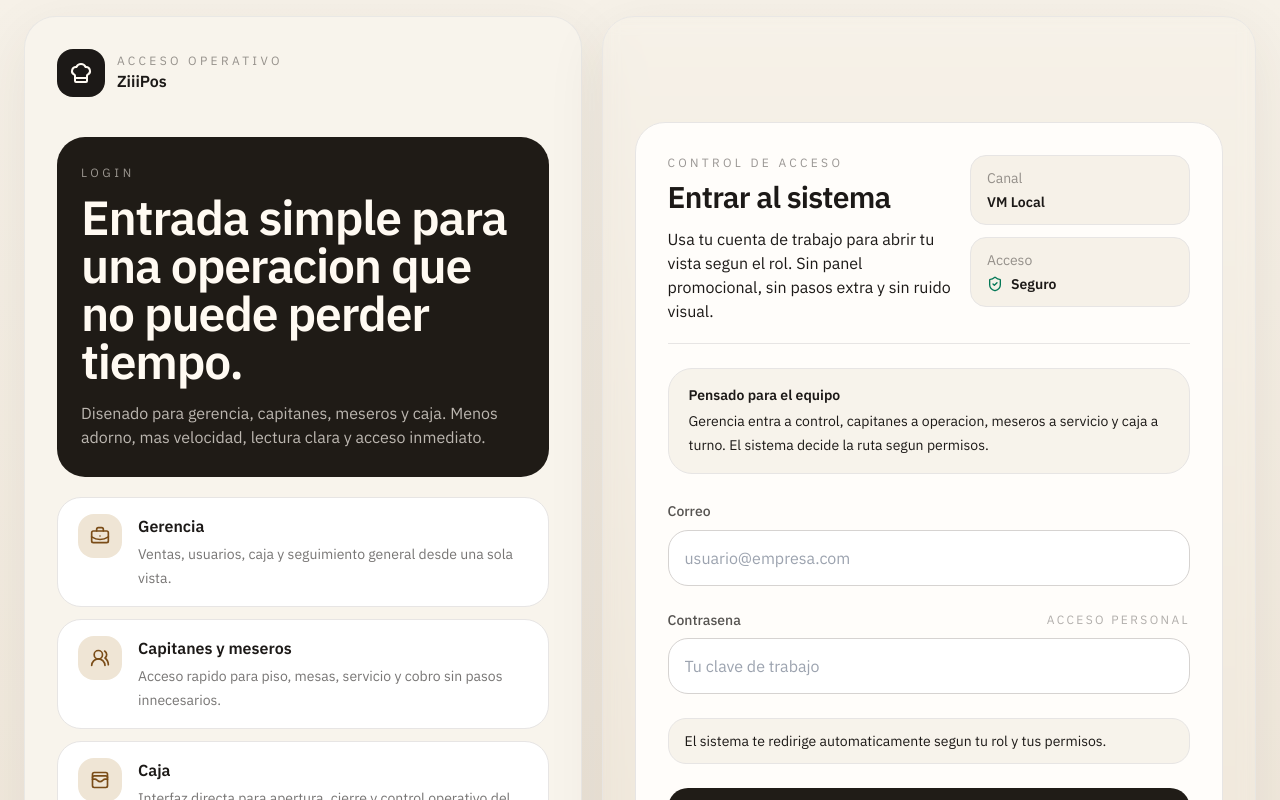
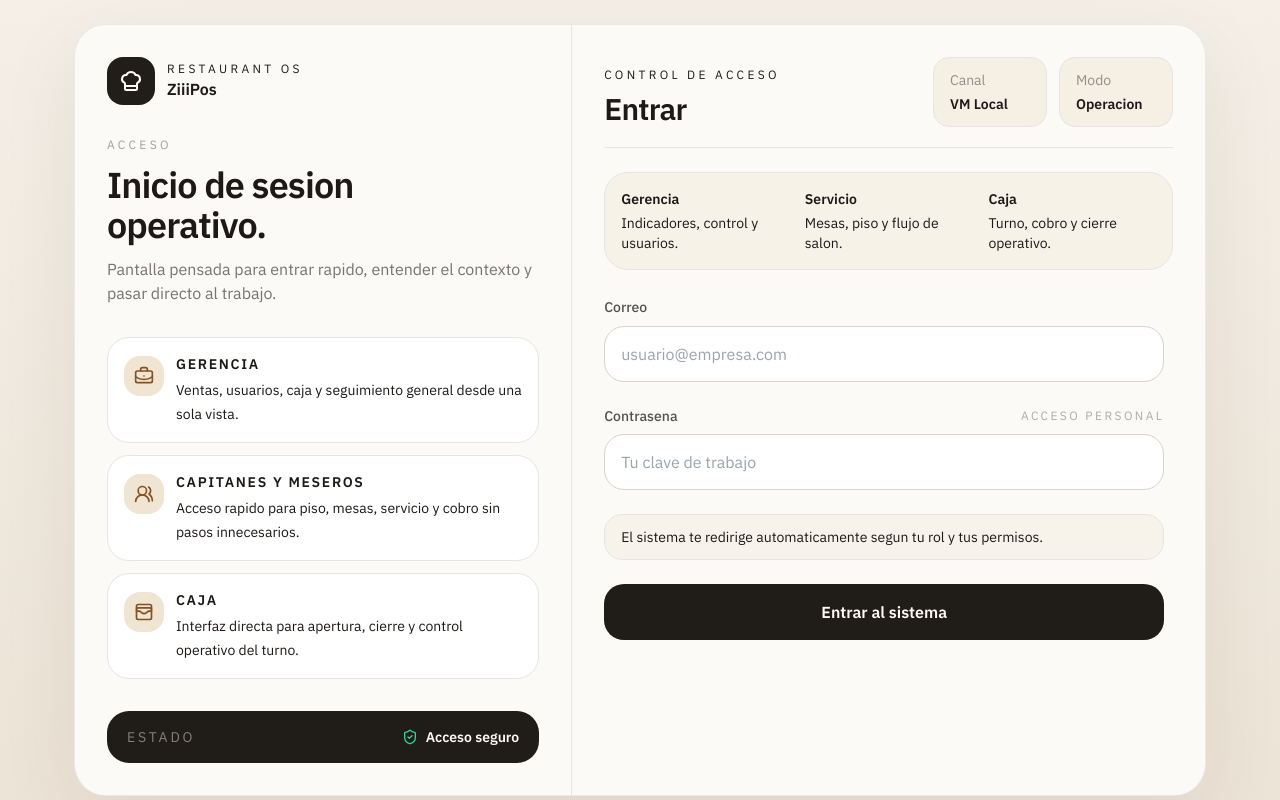
Before and after one commit to ziiiadmin2026/ziiiPos, a Next.js app: page /login in a window 1280 px wide. Shown: the top 800 px of the page. Built offline with nearby package versions, Linux system fonts and the light colour scheme; no server answers.

Commit message:
refactor: simplificar login a pantalla de acceso operativa

```diff
--- a/src/app/login/page.tsx
+++ b/src/app/login/page.tsx
@@ -40,91 +40,94 @@ export default async function LoginPage({ searchParams }: LoginPageProps) {
   const error = Array.isArray(errorParam) ? errorParam[0] : errorParam;
 
   return (
-    <main className="min-h-screen bg-[linear-gradient(180deg,#f6f1e8_0%,#efe7da_100%)] text-ink">
-      <div className="mx-auto flex min-h-screen max-w-[1480px] flex-col gap-5 px-4 py-4 lg:grid lg:grid-cols-[0.92fr_1.08fr] lg:px-6">
-        <section className="rounded-[32px] border border-stone-200/80 bg-[#f8f4ec] p-6 shadow-[0_18px_60px_rgba(67,56,39,0.08)] lg:p-8">
-          <div className="flex h-full flex-col">
+    <main className="min-h-screen bg-[linear-gradient(180deg,#f4efe7_0%,#ece3d6_100%)] text-ink">
+      <div className="mx-auto flex min-h-screen max-w-[1180px] items-center px-4 py-6 lg:px-6">
+        <section className="w-full rounded-[32px] border border-stone-200/80 bg-[#fcfaf6] shadow-[0_24px_80px_rgba(58,42,24,0.08)]">
+          <div className="flex flex-col gap-0 lg:grid lg:grid-cols-[0.88fr_1.12fr]">
+            <div className="border-b border-stone-200 p-6 lg:border-b-0 lg:border-r lg:p-8">
               <div className="flex items-center gap-3">
-              <div className="flex h-12 w-12 items-center justify-center rounded-2xl bg-ink text-cloud">
+                <div className="flex h-12 w-12 items-center justify-center rounded-2xl bg-[#211d18] text-cloud">
                   <ChefHat className="h-6 w-6" />
                 </div>
                 <div>
-                <p className="text-xs uppercase tracking-[0.28em] text-ink/45">Acceso operativo</p>
+                  <p className="text-xs uppercase tracking-[0.28em] text-ink/42">Restaurant OS</p>
                   <h1 className="font-semibold">ZiiiPos</h1>
                 </div>
               </div>
 
-            <div className="mt-10 rounded-[28px] bg-[#1f1b16] px-6 py-7 text-cloud">
-              <p className="text-xs uppercase tracking-[0.3em] text-cloud/55">Login</p>
-              <h2 className="mt-3 max-w-md text-3xl font-semibold tracking-tight lg:text-5xl">
-                Entrada simple para una operacion que no puede perder tiempo.
+              <div className="mt-8">
+                <p className="text-xs uppercase tracking-[0.28em] text-ink/40">Acceso</p>
+                <h2 className="mt-3 max-w-sm text-3xl font-semibold tracking-tight lg:text-4xl">
+                  Inicio de sesion operativo.
                 </h2>
-              <p className="mt-4 max-w-md text-sm leading-6 text-cloud/70 lg:text-base">
-                Disenado para gerencia, capitanes, meseros y caja. Menos adorno, mas velocidad, lectura clara y acceso inmediato.
+                <p className="mt-3 max-w-md text-sm leading-6 text-ink/60 lg:text-base">
+                  Pantalla pensada para entrar rapido, entender el contexto y pasar directo al trabajo.
                 </p>
               </div>
 
-            <div className="mt-5 grid gap-3">
+              <div className="mt-8 grid gap-3">
                 {roleCards.map(({ title, description, icon: Icon }) => (
-                <article key={title} className="flex items-start gap-4 rounded-[24px] border border-stone-200 bg-white px-5 py-4">
-                  <div className="flex h-11 w-11 shrink-0 items-center justify-center rounded-2xl bg-[#efe5d5] text-[#7a4c17]">
+                  <article key={title} className="rounded-[22px] border border-stone-200 bg-white px-4 py-4">
+                    <div className="flex items-start gap-3">
+                      <div className="mt-0.5 flex h-10 w-10 shrink-0 items-center justify-center rounded-2xl bg-[#f0e4d2] text-[#835220]">
                         <Icon className="h-5 w-5" />
                       </div>
                       <div>
-                    <h3 className="text-base font-semibold text-ink">{title}</h3>
-                    <p className="mt-1 text-sm leading-6 text-ink/60">{description}</p>
+                        <h3 className="text-sm font-semibold uppercase tracking-[0.12em] text-ink">{title}</h3>
+                        <p className="mt-1 text-sm leading-6 text-ink/58">{description}</p>
+                      </div>
                     </div>
                   </article>
                 ))}
               </div>
 
-            <div className="mt-5 grid gap-3 rounded-[24px] border border-stone-200 bg-white px-5 py-4 text-sm text-ink/65 md:grid-cols-2 lg:mt-auto">
-              <div>
-                <p className="font-semibold text-ink">Seguridad activa</p>
-                <p className="mt-1">Sesion centralizada con Supabase y base lista para permisos por rol.</p>
-              </div>
-              <div>
-                <p className="font-semibold text-ink">Listo para tablets</p>
-                <p className="mt-1">Campos amplios, contraste alto y recorrido corto para entrar rapido.</p>
-              </div>
-            </div>
-          </div>
-        </section>
-
-        <section className="flex items-center justify-center rounded-[32px] border border-stone-200/80 bg-white/82 p-4 shadow-[0_18px_60px_rgba(67,56,39,0.08)] backdrop-blur lg:p-8">
-          <div className="w-full max-w-[620px] rounded-[30px] border border-stone-200 bg-[#fffdfa] p-6 lg:p-8">
-            <div className="flex flex-col gap-4 border-b border-stone-200 pb-5 lg:flex-row lg:items-start lg:justify-between">
-              <div>
-                <p className="text-xs uppercase tracking-[0.28em] text-ink/45">Control de acceso</p>
-                <h3 className="mt-2 text-3xl font-semibold tracking-tight">Entrar al sistema</h3>
-                <p className="mt-3 max-w-xl text-sm leading-6 text-ink/62 lg:text-base">
-                  Usa tu cuenta de trabajo para abrir tu vista segun el rol. Sin panel promocional, sin pasos extra y sin ruido visual.
-                </p>
-              </div>
-              <div className="grid shrink-0 grid-cols-2 gap-3 text-sm lg:w-[220px] lg:grid-cols-1">
-                <div className="rounded-2xl border border-stone-200 bg-[#f6f1e8] px-4 py-3">
-                  <p className="text-ink/45">Canal</p>
-                  <p className="mt-1 font-semibold text-ink">VM Local</p>
-                </div>
-                <div className="rounded-2xl border border-stone-200 bg-[#f6f1e8] px-4 py-3">
-                  <p className="text-ink/45">Acceso</p>
-                  <div className="mt-1 flex items-center gap-2 font-semibold text-ink">
-                    <ShieldCheck className="h-4 w-4 text-emerald-700" />
-                    <span>Seguro</span>
-                  </div>
+              <div className="mt-8 rounded-[22px] bg-[#201c17] px-5 py-4 text-sm text-cloud/72">
+                <div className="flex items-center justify-between gap-4">
+                  <span className="uppercase tracking-[0.2em] text-cloud/45">Estado</span>
+                  <span className="inline-flex items-center gap-2 font-semibold text-cloud">
+                    <ShieldCheck className="h-4 w-4 text-emerald-400" />
+                    Acceso seguro
+                  </span>
                 </div>
               </div>
             </div>
 
-            <div className="mt-6 rounded-[24px] border border-stone-200 bg-[#f7f3eb] px-5 py-4 text-sm text-ink/62">
-              <p className="font-semibold text-ink">Pensado para el equipo</p>
-              <p className="mt-1 leading-6">
-                Gerencia entra a control, capitanes a operacion, meseros a servicio y caja a turno. El sistema decide la ruta segun permisos.
-              </p>
+            <div className="p-6 lg:p-8">
+              <div className="flex flex-col gap-4 border-b border-stone-200 pb-5 sm:flex-row sm:items-end sm:justify-between">
+                <div>
+                  <p className="text-xs uppercase tracking-[0.28em] text-ink/42">Control de acceso</p>
+                  <h3 className="mt-2 text-3xl font-semibold tracking-tight">Entrar</h3>
+                </div>
+                <div className="grid grid-cols-2 gap-3 text-sm sm:w-[240px]">
+                  <div className="rounded-2xl border border-stone-200 bg-[#f5efe4] px-4 py-3">
+                    <p className="text-ink/45">Canal</p>
+                    <p className="mt-1 font-semibold text-ink">VM Local</p>
+                  </div>
+                  <div className="rounded-2xl border border-stone-200 bg-[#f5efe4] px-4 py-3">
+                    <p className="text-ink/45">Modo</p>
+                    <p className="mt-1 font-semibold text-ink">Operacion</p>
+                  </div>
+                </div>
               </div>
 
-            <div className="mt-6">
+              <div className="mt-6 grid gap-4 rounded-[24px] border border-stone-200 bg-[#f7f2e8] p-4 text-sm text-ink/62 sm:grid-cols-3">
+                <div>
+                  <p className="font-semibold text-ink">Gerencia</p>
+                  <p className="mt-1">Indicadores, control y usuarios.</p>
+                </div>
+                <div>
+                  <p className="font-semibold text-ink">Servicio</p>
+                  <p className="mt-1">Mesas, piso y flujo de salon.</p>
+                </div>
+                <div>
+                  <p className="font-semibold text-ink">Caja</p>
+                  <p className="mt-1">Turno, cobro y cierre operativo.</p>
+                </div>
+              </div>
+
+              <div className="mt-6 max-w-[560px]">
                 <LoginForm error={error} />
+              </div>
             </div>
           </div>
         </section>
```
Lines whose indentation alone changed are shown as unchanged.
